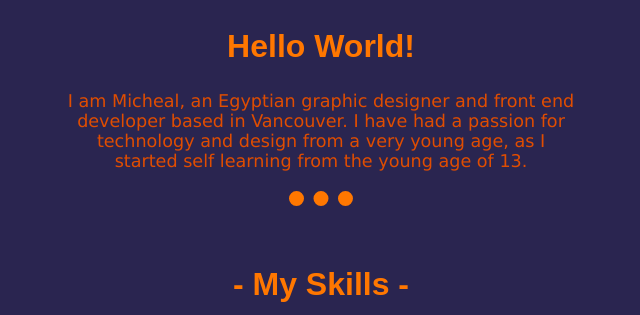
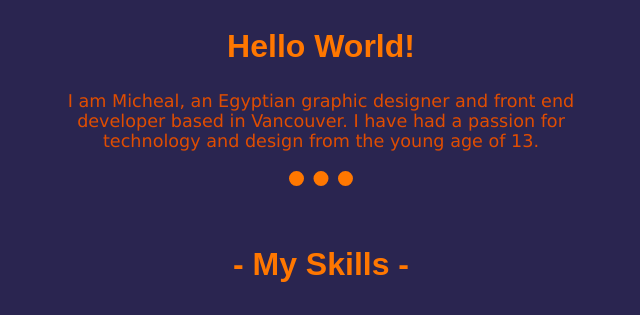
Before and after one commit to zuperzonic1/Personal_Portfolio, a plain HTML site: page index.html in a window 1280 px wide. Shown: the part 1208-1523 px from the top of the page, without its empty margins (319-959 px from the left). Drawn offline with Linux system fonts and the light colour scheme.

Commit message:
about me

```diff
--- a/index.html
+++ b/index.html
@@ -39,7 +39,7 @@
       <div class="profile">
         <img src="Images\ppicture.png" alt="profile-picture">
         <h2>Hello World!</h2>
-        <p>I am Micheal, an Egyptian graphic designer and front end developer based in Vancouver. I have had a passion for technology and design from a very young age, as I started self learning from the young age of 13.</p>
+        <p>I am Micheal, an Egyptian graphic designer and front end developer based in Vancouver. I have had a passion for technology and design from the young age of 13.</p>
       </div>
       <hr>
       <div class="skills">
```
